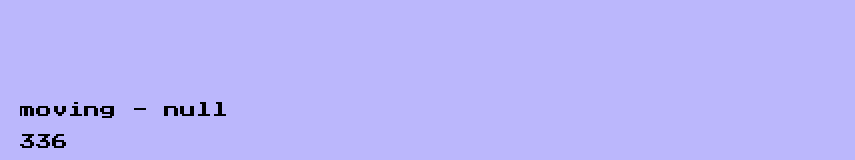
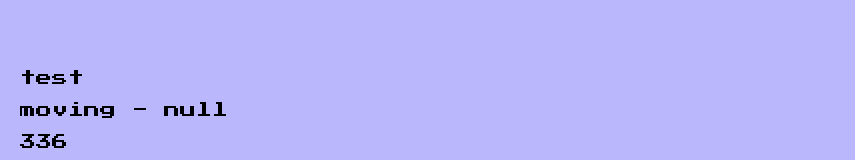
Before and after one commit to lrolecek/poop-gyro, a React (Vite) app: page / in a window 1280 px wide. Both pictures are taken after a click on the button "START". Shown: the part 614-774 px from the top of the page, without its empty margins (0-855 px from the left). Built offline with nearby package versions, Linux system fonts and the light colour scheme.

Commit message:
Abs info

```diff
--- a/src/pages/HomePage/index.jsx
+++ b/src/pages/HomePage/index.jsx
@@ -21,6 +21,7 @@ export const HomePage = () => {
   })
   const [permission, setPermission] = useState(false)
   const [info, setInfo] = useState('info')
+  const [test, setTest] = useState('test')
   const [count, setCount] = useState(0)
 
   const gameLoop = () => {
@@ -59,6 +60,8 @@ export const HomePage = () => {
     const absX = Math.abs(angleX)
     const absY = Math.abs(angleY)
     let dir = null
+
+    setTest(`AbsX: ${absX} / AbsY: ${absY}`);
 
     if (absX > 0.05 && absX > absY) {
       dir = angleX < 0 ? 'left' : 'right'
@@ -121,6 +124,7 @@ export const HomePage = () => {
             bottom: 20,
             left: 20,
           }}>
+            <p>{test}</p>
             <p>{info}</p>
             <p>{count}</p>
           </div>
```
